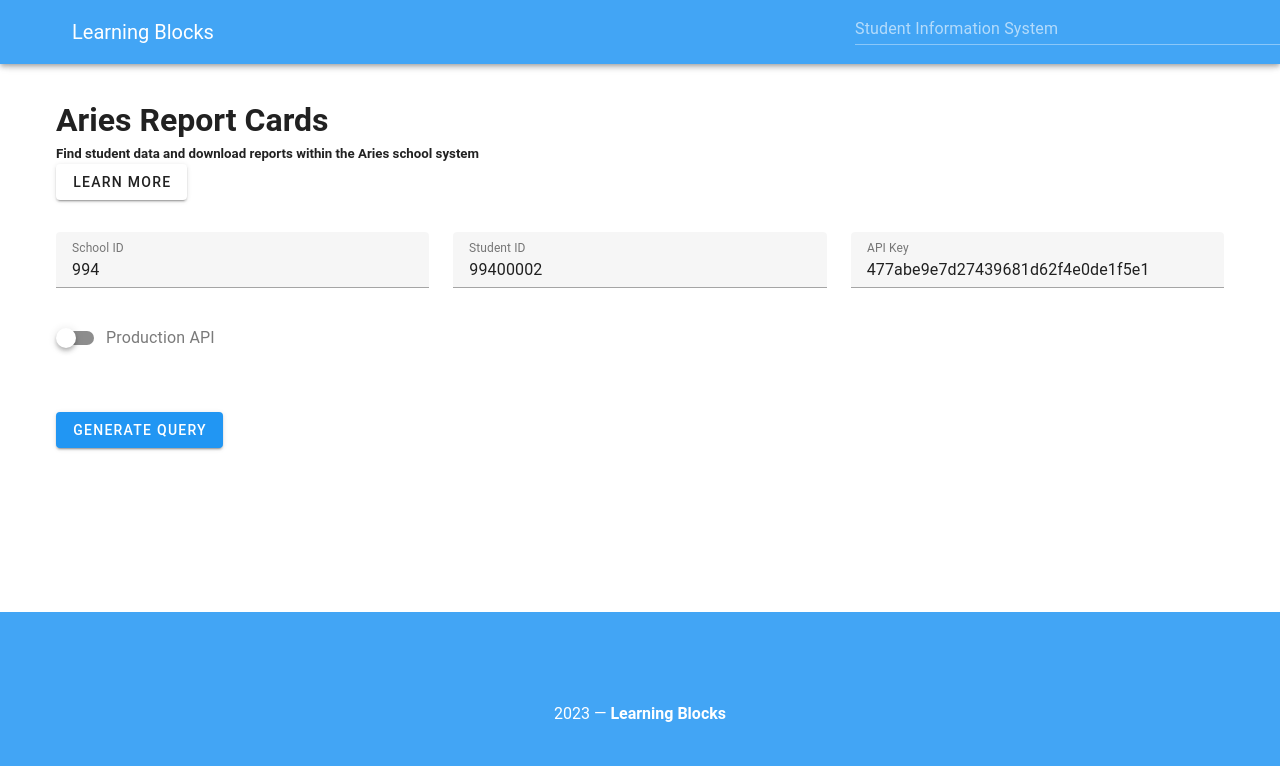
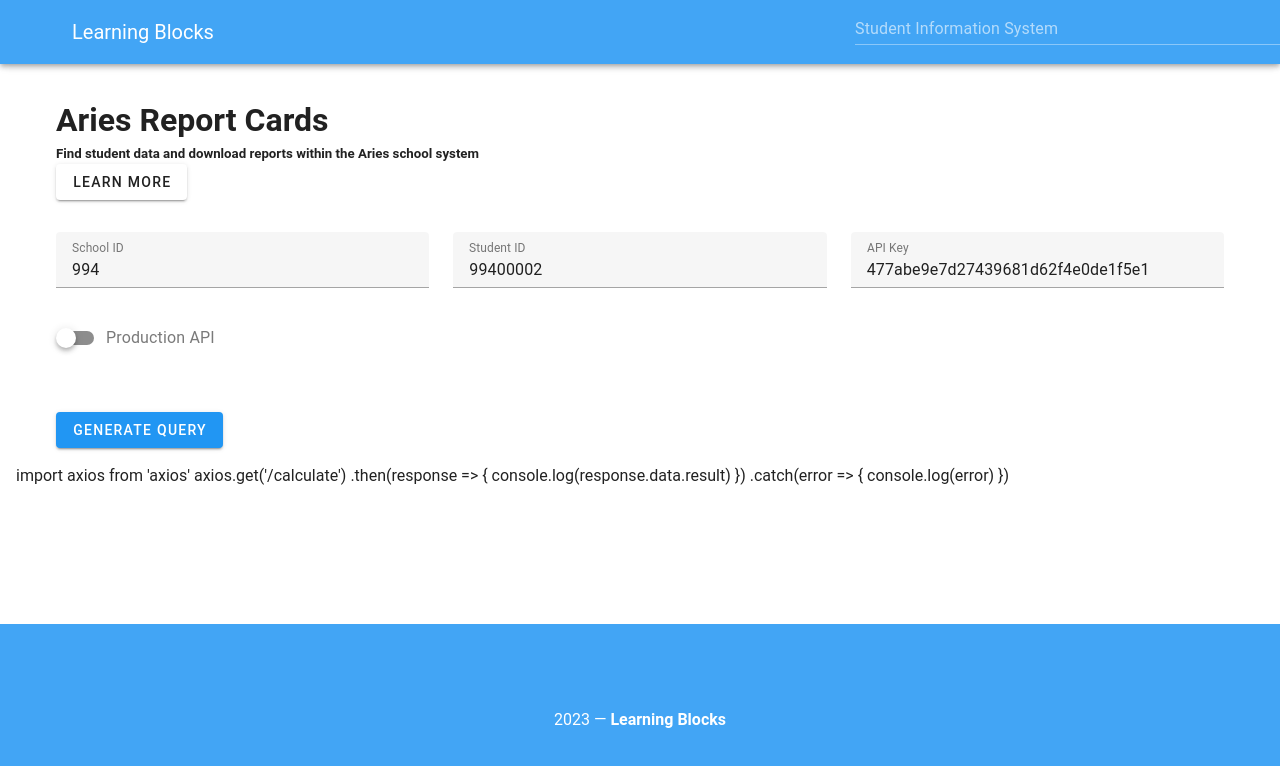
Before and after one commit to code4sac/learning-blocks, a Vue app in the folder frontend/: page / in a window 1280 px wide. Shown: the top 766 px of the page. Built offline with nearby package versions, Linux system fonts and the light colour scheme.

Commit message:
Update ReportCardHome.vue

```diff
--- a/frontend/src/views/ReportCardHome.vue
+++ b/frontend/src/views/ReportCardHome.vue
@@ -31,6 +31,15 @@
       <br>
       <v-btn type="submit" color="blue" @click.stop.prevent="submit">Generate query</v-btn>
     </v-container>
+    import axios from 'axios'
+
+axios.get('/calculate')
+  .then(response => {
+    console.log(response.data.result)
+  })
+  .catch(error => {
+    console.log(error)
+  })
   </v-form>
 </template>
 
```
